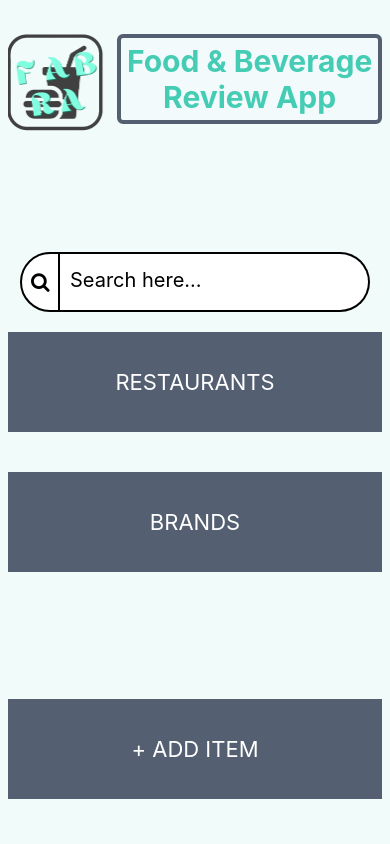
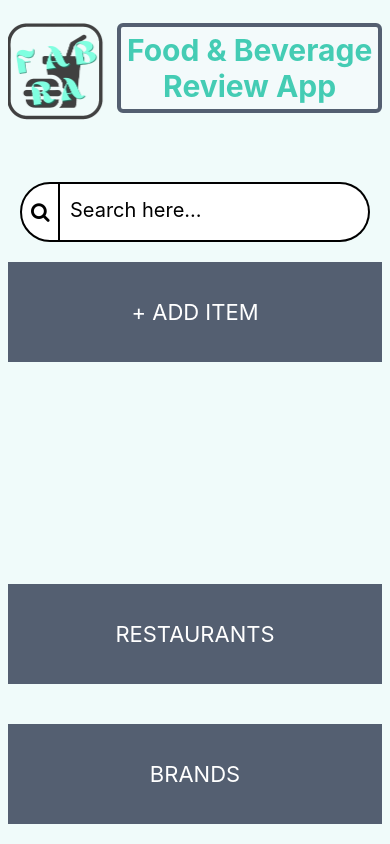
Before and after one commit to khuynh134/food-and-beverage-review-app, a React Native app: screen /Home in a window 390 px wide. Built offline with nearby package versions, Linux system fonts and the light colour scheme.

Commit message:
created stack for navigation

```diff
--- a/App.js
+++ b/App.js
@@ -14,6 +14,35 @@
   TextInput,
 } from 'react-native';
 
+import { NavigationContainer } from "@react-navigation/native";
+import { createNativeStackNavigator } from "@react-navigation/native-stack";
+import HomeScreen from "./components/HomeScreen"
+import AddItem from "./components/AddItem"
+
+const Stack = createNativeStackNavigator();
+
+function MyStack(){
+  return(
+    <Stack.Navigator>
+      <Stack.Screen
+        name="Home"
+        component={HomeScreen}
+        options={{
+          headerShown: false
+        }}
+      />
+      <Stack.Screen
+        name="AddItem"
+        component={AddItem}
+        options={{
+          headerTintColor: 'black',
+          headerStyle: {backgroundColor: 'tomato'}
+        }}
+      />
+    </Stack.Navigator>
+  )
+}
+
 const App = () => {
   const [text, onChangeText] = React.useState('Search');
   console.log(logo);
@@ -21,12 +50,12 @@
 
       <SafeAreaView style={styles.container}>
 
-        <Text style={styles.title}>Food & Beverage Review App</Text>
-
-        <Image source={logo} style={styles.logostyle} />
+        <NavigationContainer>
+          <MyStack />
+        </NavigationContainer>
 
 
-         <SearchBar/>
+
          <TouchableOpacity
           onPress={ () => {
             console.log('button was pressed');
@@ -48,16 +77,6 @@
 
         </TouchableOpacity>
 
-
-        <TouchableOpacity
-          onPress={ () => {
-            console.log('button was pressed');
-          }}
-          style={styles.buttonContainer2}
-        >
-          <Text style={styles.buttonText}>+ Add Item</Text>
-
-        </TouchableOpacity>
       </SafeAreaView>
   );
 };
--- /dev/null
+++ b/components/AddItem.js
@@ -0,0 +1,12 @@
+import { useNavigation } from "@react-navigation/native";
+import React from "react";
+import styles from '../style-sheet';
+import {TouchableOpacity, Button, SafeAreaView, StyleSheet, View, Text} from "react-native";
+
+export default function AddItem({navigation}){
+    return (
+        <View>
+            <Text>Add Item Screen </Text>
+        </View>
+    )
+}
--- /dev/null
+++ b/components/HomeScreen.js
@@ -0,0 +1,26 @@
+import { useNavigation } from "@react-navigation/native";
+import React from "react";
+import logo from '../assets/FABRAlogo.png';
+import styles from '../style-sheet';
+import SearchBar from '../components/SearchBar';
+import {Image, TouchableOpacity, Button, SafeAreaView, StyleSheet, View, Text} from "react-native";
+
+export default function HomeScreen({navigation}){
+    return (
+        <SafeAreaView style={styles.container} >
+
+        <Text style={styles.title}>Food & Beverage Review App</Text>
+
+        <Image source={logo} style={styles.logostyle} />
+
+        <SearchBar/>
+
+        <TouchableOpacity  onPress={ () =>navigation.navigate("AddItem")}
+            style={styles.buttonContainer}
+        >
+           <Text style={styles.buttonText}>+ Add Item</Text>
+        </TouchableOpacity>
+
+        </SafeAreaView>
+    )
+}
--- a/style-sheet.js
+++ b/style-sheet.js
@@ -57,9 +57,7 @@
     },
     container: {
       flex: 1,
-      //alignItems: 'center',
       justifyContent: 'center',
-      //padding: 10,
       backgroundColor: '#f0fbfa',
     },
   });
```
